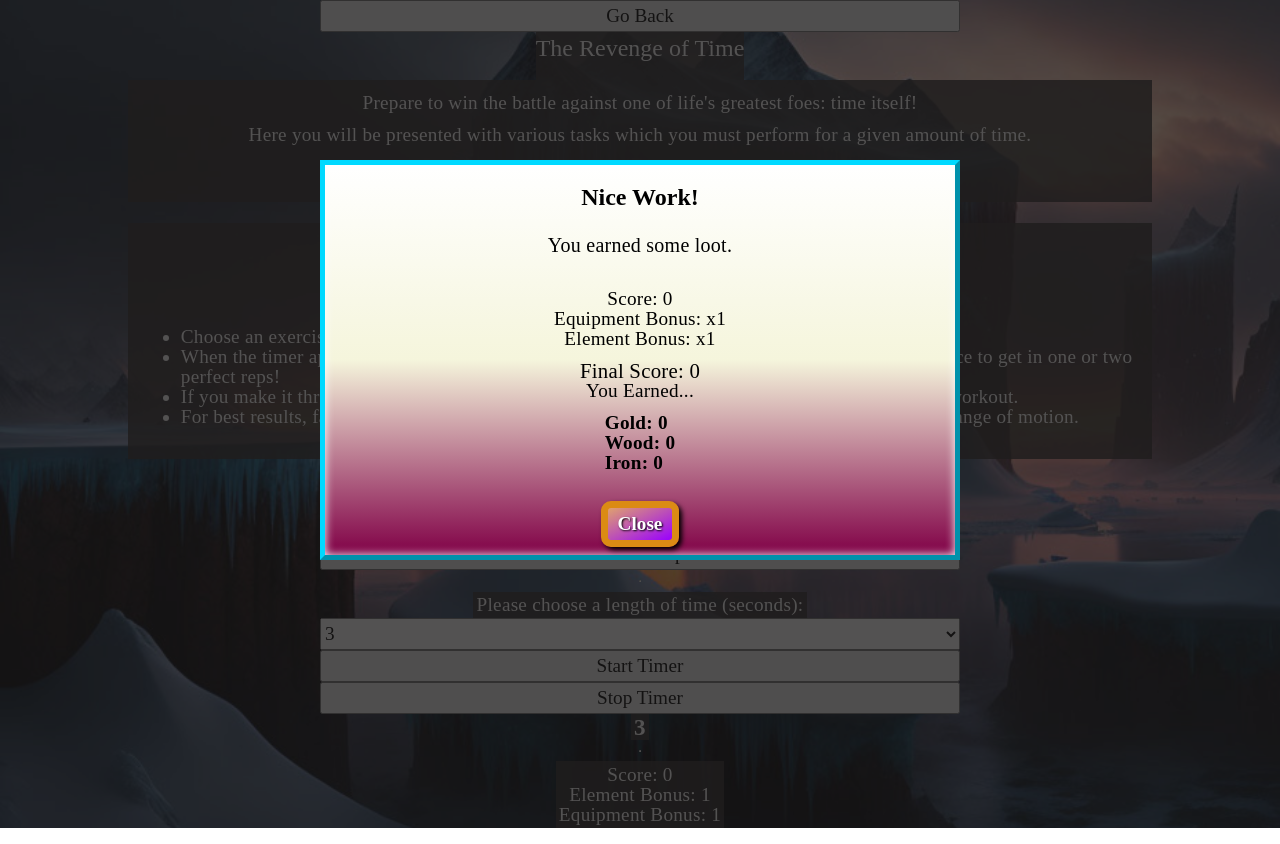
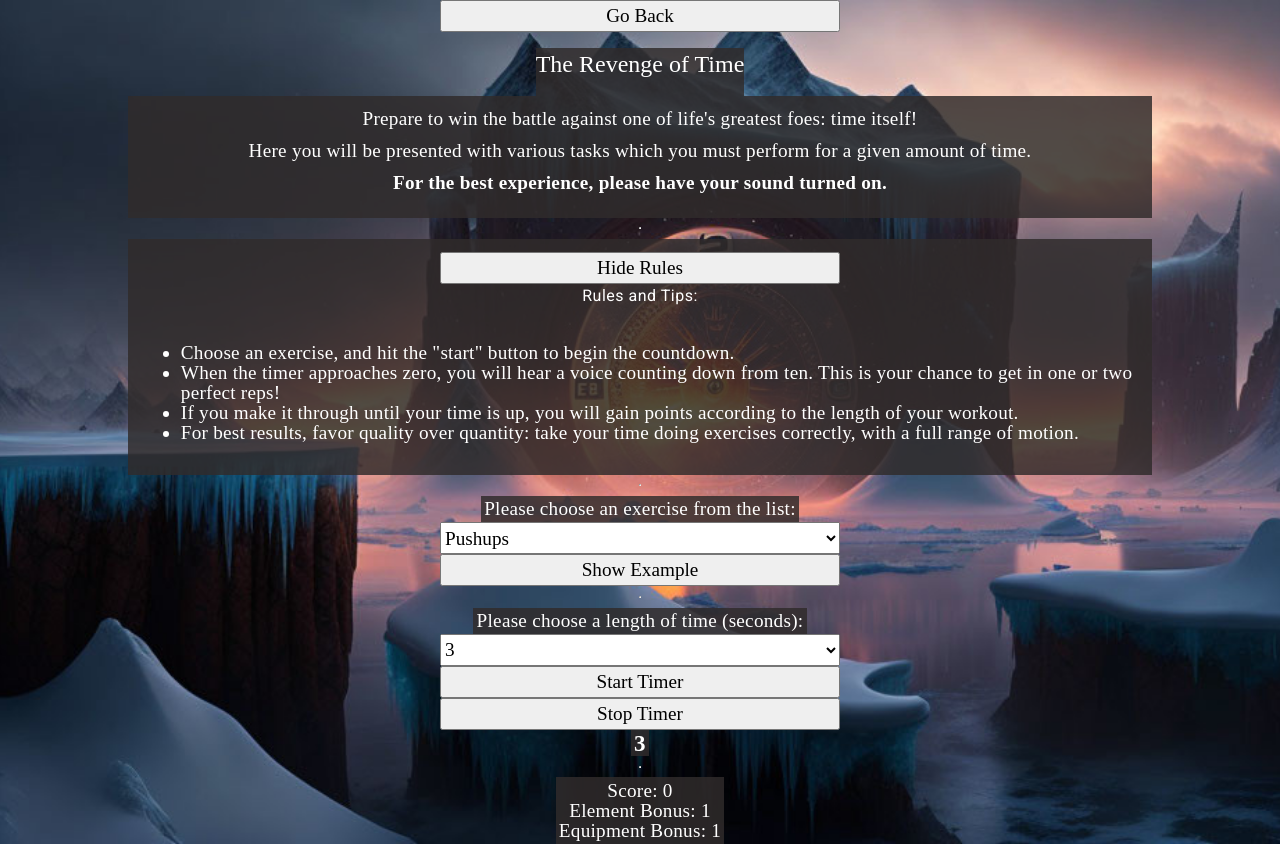
Before and after one commit to ChicoState/MuscleQuest, an Angular app in the folder muscle-quest-app/: page /sloane-lvl-one in a window 1280 px wide. Built offline with nearby package versions, Linux system fonts and the light colour scheme; a web font is replaced by a local one.

Commit message:
Tweak styling

```diff
--- a/muscle-quest-app/src/app/sloane-lvl-one/sloane-lvl-one.component.css
+++ b/muscle-quest-app/src/app/sloane-lvl-one/sloane-lvl-one.component.css
@@ -46,6 +46,7 @@ label,
   flex-direction: column;
   justify-content: center;
   height: fit-content;
+  margin-top: 1rem;
 }
 
 .intro-container,
@@ -71,6 +72,7 @@ option {
   color: black;
   width: 50%;
   height: 2rem;
+  max-width: 400px;
 }
 
 .fantasy-button {
--- a/muscle-quest-app/src/app/sloane-lvl-one/sloane-lvl-one.component.ts
+++ b/muscle-quest-app/src/app/sloane-lvl-one/sloane-lvl-one.component.ts
@@ -29,7 +29,7 @@ export class SloaneLvlOneComponent {
   audioPlayed = false;
   timer: any;
   score: number = 0;
-  rewardAvailable: boolean = true;
+  rewardAvailable: boolean = false;
   music = new Audio();
   timerGoing = false;
   item: ItemState = { id: '', strength: 0, dexterity: 0 };
```
